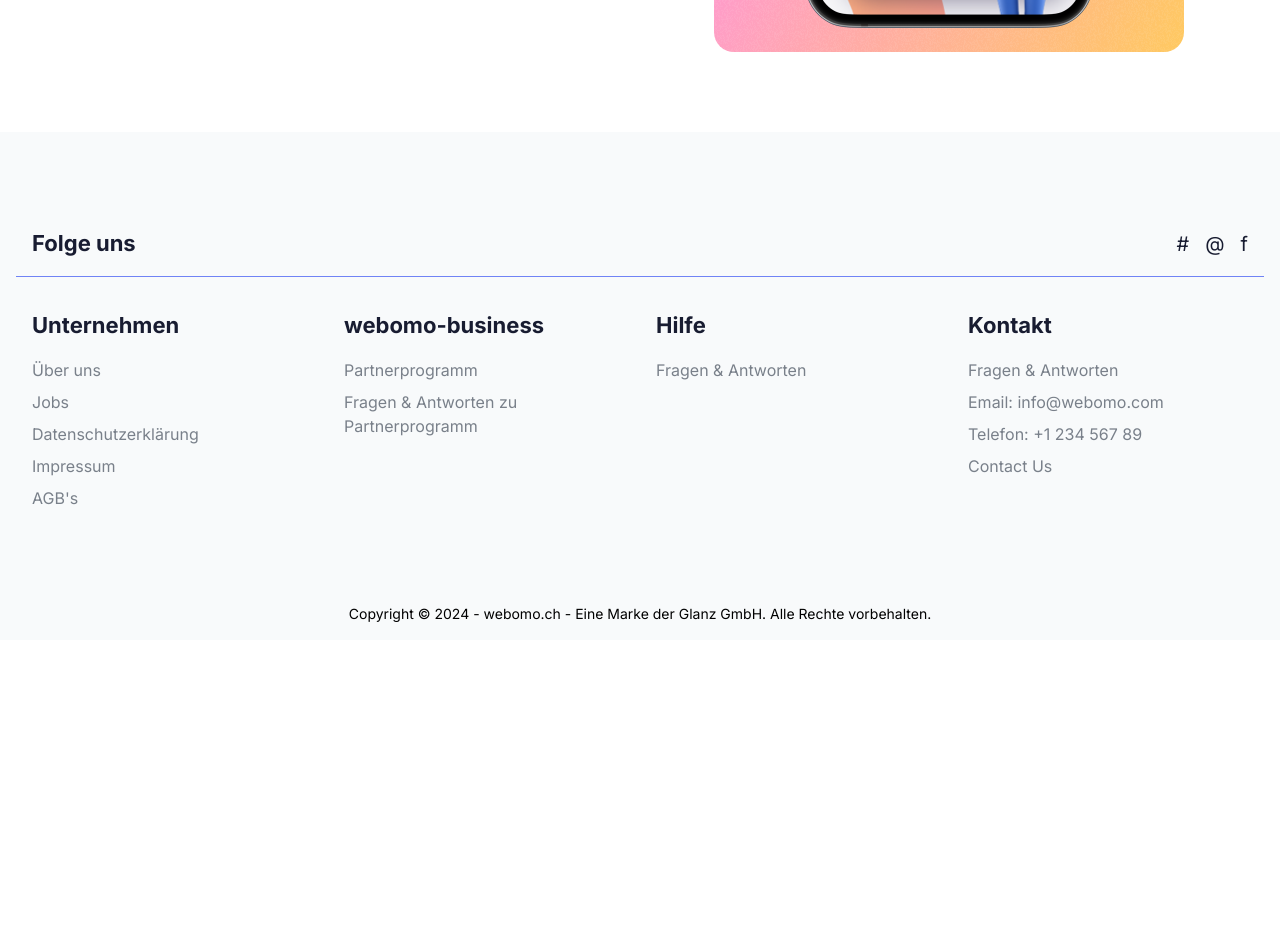
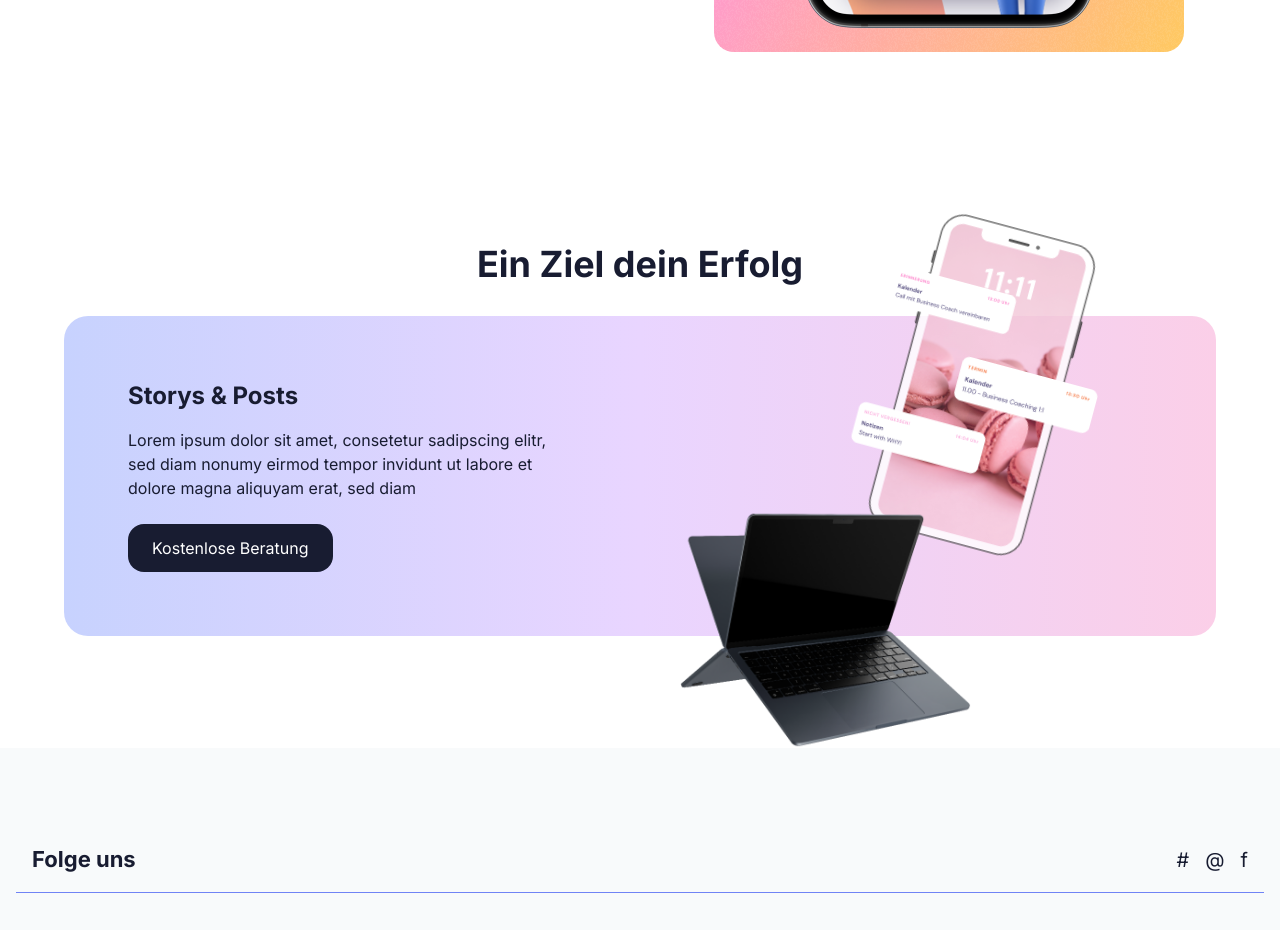
Before and after one commit to dawidglap/demo-webomo, a Next.js app: page /features in a window 1280 px wide. Shown: the part 4140-5070 px from the top of the page. Before the commit the page ends 4780 px from the top, so only its background shows below. Built offline with nearby package versions, Linux system fonts and the light colour scheme; no server answers; what react-instantsearch-dom would draw is missing.

Commit message:
finished features

```diff
--- a/src/app/(site)/features/page.tsx
+++ b/src/app/(site)/features/page.tsx
@@ -5,6 +5,7 @@ import Image from "next/image";
 import Link from "next/link";
 import About from "@/components/About";
 import About2 from "@/components/About2";
+import AboutEnd from "@/components/AboutEnd";
 // import videoDemo from "../../../../public/images/webomo-videos/webomo-demo.mp4";
 
 const Features = () => {
@@ -42,6 +43,7 @@ const Features = () => {
       </div>
       <About />
       <About2 />
+      <AboutEnd />
     </>
   );
 };
--- /dev/null
+++ b/src/components/AboutEnd/index.tsx
@@ -0,0 +1,69 @@
+"use client";
+import React from "react";
+import AboutSmartphone from "../../../public/images/about/about-smartphone.png";
+import Mac from "../../../public/images/about/mac.png";
+import Image from "next/image";
+
+const AboutEnd = () => {
+  return (
+    <section className=" flex flex-col items-center overflow-hidden bg-white px-4 py-28 dark:bg-[#15182A]">
+      {/* Main Title */}
+      <h2 className="mb-8 text-center text-3xl font-bold text-black dark:text-white md:text-4xl">
+        Ein Ziel dein Erfolg
+      </h2>
+
+      {/* Main Container with Rounded Background */}
+      <div className="relative flex w-full max-w-6xl flex-col items-center justify-between rounded-3xl bg-gradient-to-r from-indigo-200 via-purple-200 to-pink-200 p-8 dark:from-slate-700 dark:to-black md:flex-row md:p-16">
+        {/* Text and Call-to-Action */}
+        <div className="max-w-md text-center md:text-left">
+          <h3 className="mb-4 text-2xl font-bold text-black dark:text-white">
+            Storys & Posts
+          </h3>
+          <p className="mb-6 text-black dark:text-white">
+            Lorem ipsum dolor sit amet, consetetur sadipscing elitr, sed diam
+            nonumy eirmod tempor invidunt ut labore et dolore magna aliquyam
+            erat, sed diam
+          </p>
+          <button className="hover:bg-gray-800 dark:hover:bg-gray-200 rounded-2xl bg-black px-6 py-3 text-white dark:bg-white dark:text-black">
+            Kostenlose Beratung
+          </button>
+        </div>
+
+        {/* Device Image Placeholders */}
+        <div className="relative w-full md:w-auto">
+          {/* Laptop Image - Positioned in the top-right on desktop */}
+          <div className="hidden w-[250px] sm:w-[200px] md:absolute md:right-28 md:top-[-0%] md:block md:w-[240px] lg:w-[260px] xl:w-[460px]">
+            <Image
+              src={Mac}
+              alt="Placeholder Laptop"
+              className="relative z-10 mx-auto mt-8 rounded-md  md:mt-0"
+              style={{ width: "100%", height: "auto" }}
+            />
+          </div>
+
+          {/* Smartphone Image - Positioned at the bottom-right on desktop */}
+          <div className="absolute bottom-[-140px] right-10 hidden w-[250px] rotate-[15deg] md:block lg:w-[150px] xl:w-[260px]">
+            <Image
+              src={AboutSmartphone}
+              alt="Smartphone Image"
+              className="rounded-md "
+              style={{ width: "100%", height: "auto" }}
+            />
+          </div>
+        </div>
+      </div>
+
+      {/* Smartphone Image for Mobile - Positioned below the container */}
+      <div className="z-50 mt-[-6em] w-[250px] rotate-[25deg] sm:w-[200px] md:hidden">
+        <Image
+          src={AboutSmartphone}
+          alt="Smartphone Image for Mobile"
+          className="mx-auto rounded-md"
+          style={{ width: "100%", height: "auto" }}
+        />
+      </div>
+    </section>
+  );
+};
+
+export default AboutEnd;
```
Also changed, not shown: public/images/about/about-smartphone.png (added), public/images/about/mac.png (added).
